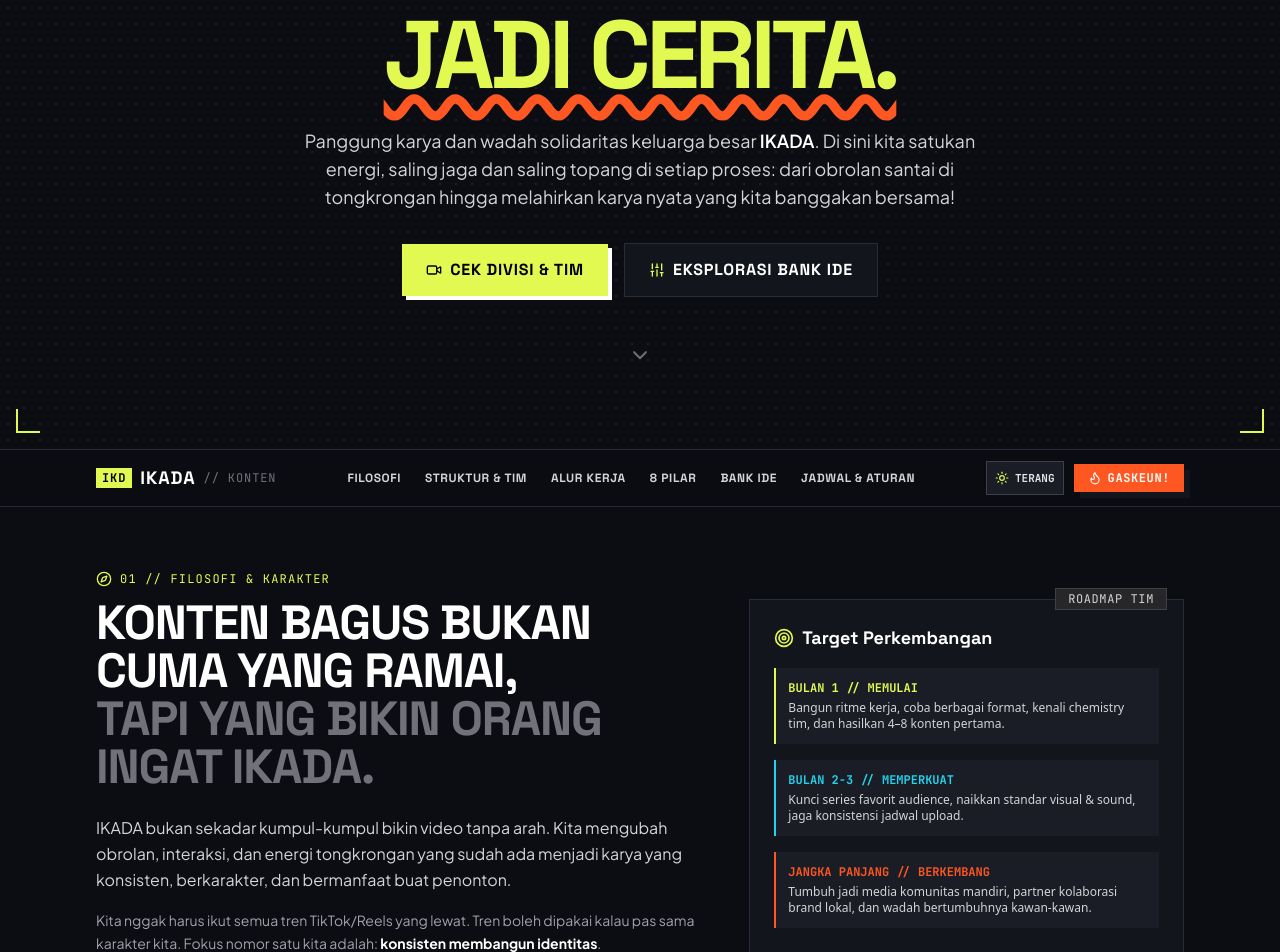
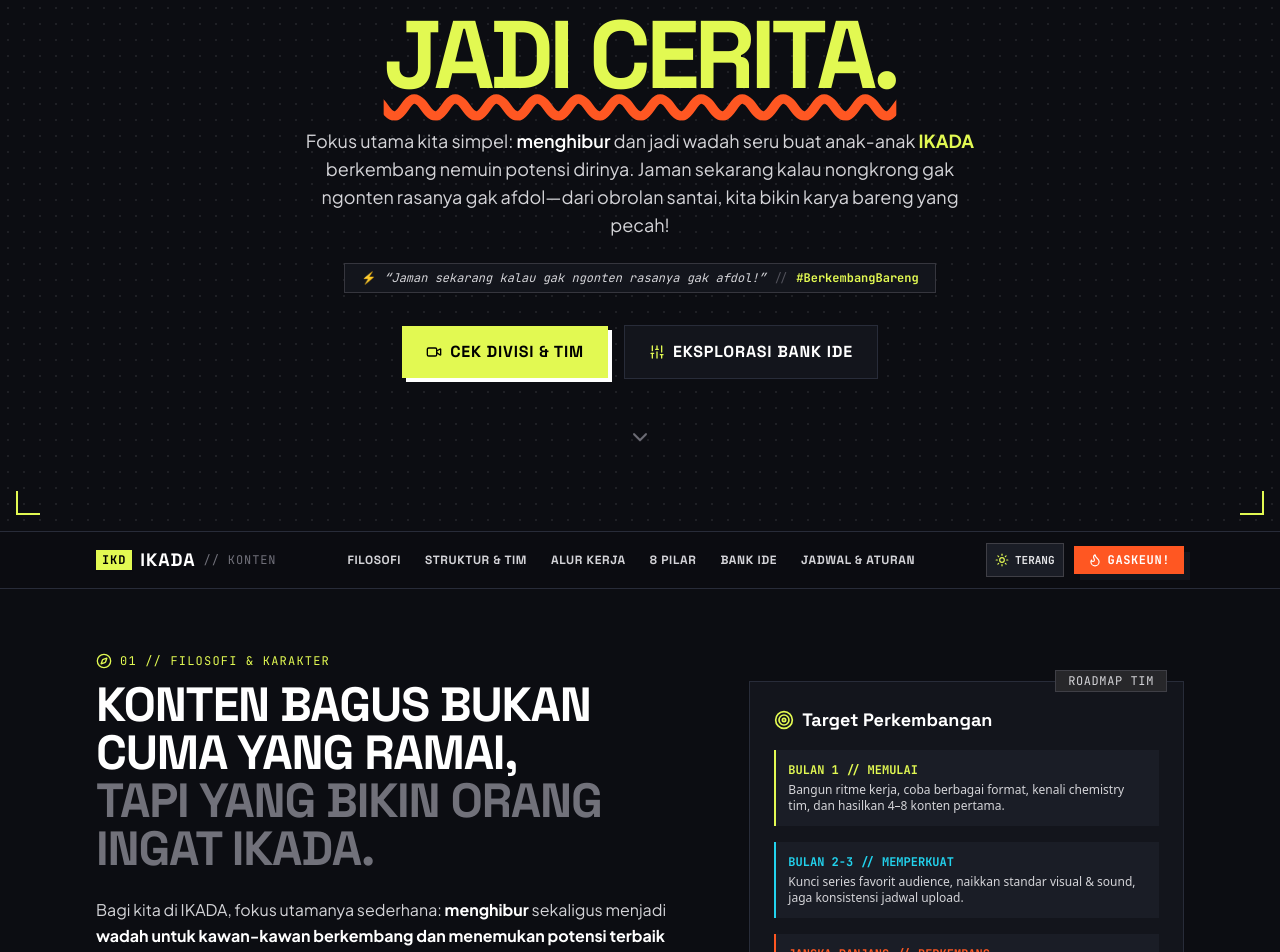
Before and after one commit to mhmmdragilpy/web-ikada, a React (Vite) app: page / in a window 1280 px wide. Shown: the part 240-1192 px from the top of the page. Built offline with nearby package versions, Linux system fonts and the light colour scheme.

Commit message:
feat: perkuat filosofi fokus menghibur & wadah berkembang menemukan potensi diri anak IKADA

```diff
--- a/src/components/Header.jsx
+++ b/src/components/Header.jsx
@@ -49,12 +49,17 @@ export default function Header() {
           </span>
         </h1>
 
-        <p className="max-w-2xl mx-auto text-base sm:text-lg text-zinc-700 dark:text-zinc-300 leading-relaxed mb-8">
-          Panggung karya dan wadah solidaritas keluarga besar
-          <span className="text-zinc-900 dark:text-white font-semibold"> IKADA</span>.
-          Di sini kita satukan energi, saling jaga dan saling topang di setiap proses:
-          dari obrolan santai di tongkrongan hingga melahirkan karya nyata yang kita banggakan bersama!
+        <p className="max-w-2xl mx-auto text-base sm:text-lg text-zinc-700 dark:text-zinc-300 leading-relaxed mb-6 font-normal">
+          Fokus utama kita simpel: <strong className="text-zinc-900 dark:text-white font-semibold">menghibur</strong> dan jadi wadah seru buat anak-anak <span className="text-zinc-900 dark:text-ikada-volt font-bold">IKADA</span> berkembang nemuin potensi dirinya. Jaman sekarang kalau nongkrong gak ngonten rasanya gak afdol—dari obrolan santai, kita bikin karya bareng yang pecah!
         </p>
+
+        {/* Tongkrongan Punchline Pill */}
+        <div className="inline-flex items-center gap-2 bg-zinc-100 dark:bg-ikada-surface border border-zinc-300 dark:border-zinc-700/80 px-4 py-1.5 text-xs font-mono text-zinc-700 dark:text-zinc-300 mb-8 shadow-sm">
+          <span>⚡</span>
+          <span className="italic">“Jaman sekarang kalau gak ngonten rasanya gak afdol!”</span>
+          <span className="text-zinc-400 dark:text-zinc-600">//</span>
+          <span className="text-zinc-900 dark:text-ikada-volt font-bold">#BerkembangBareng</span>
+        </div>
 
         {/* Action CTAs */}
         <div className="flex flex-wrap items-center justify-center gap-4">
--- a/src/components/Manifesto.jsx
+++ b/src/components/Manifesto.jsx
@@ -28,12 +28,10 @@ export default function Manifesto() {
             <span className="text-zinc-500">TAPI YANG BIKIN ORANG INGAT IKADA.</span>
           </h2>
           <p className="text-zinc-700 dark:text-zinc-300 text-base leading-relaxed mb-4">
-            IKADA bukan sekadar kumpul-kumpul bikin video tanpa arah. Kita mengubah obrolan, interaksi, dan energi
-            tongkrongan yang sudah ada menjadi karya yang konsisten, berkarakter, dan bermanfaat buat penonton.
+            Bagi kita di IKADA, fokus utamanya sederhana: <strong className="text-zinc-900 dark:text-white font-bold">menghibur</strong> sekaligus menjadi <strong className="text-zinc-900 dark:text-white font-bold">wadah untuk kawan-kawan berkembang dan menemukan potensi terbaik dirinya</strong>.
           </p>
           <p className="text-zinc-600 dark:text-zinc-400 text-sm leading-relaxed">
-            Kita nggak harus ikut semua tren TikTok/Reels yang lewat. Tren boleh dipakai kalau pas sama karakter kita.
-            Fokus nomor satu kita adalah: <strong className="text-zinc-900 dark:text-white font-bold">konsisten membangun identitas</strong>.
+            Jaman sekarang kalau nongkrong gak ngonten rasanya gak afdol! Dari interaksi yang seru dan natural, kita ubah momen tongkrongan jadi konten yang bikin orang ketawa dan betah nonton, sambil mengasah bakat setiap orang di balik maupun di depan kamera.
           </p>
         </div>
 
```
Also changed, not shown: 1 other file (tests, documents, lock files or other folders).
